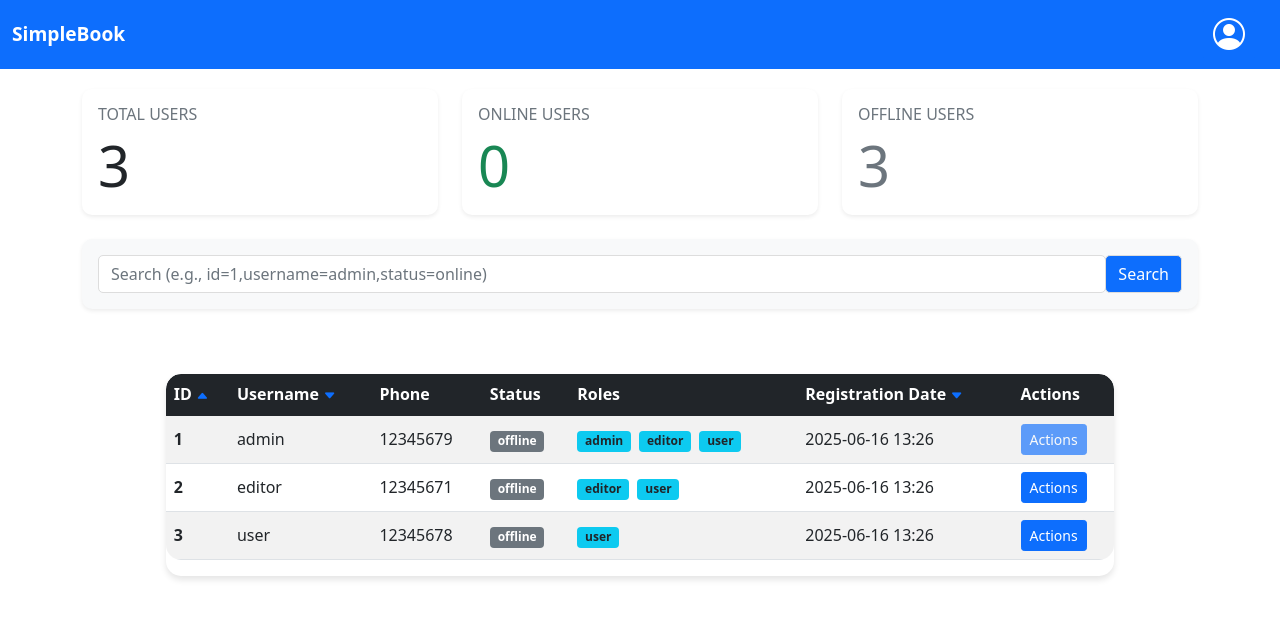
After one commit to Antonioiewh/IT2555_Project, a Flask app: page /users_dashboard in a window 1280 px wide. The commit adds this page. Shown: the top 619 px of the page. Run offline with Flask 3, Linux system fonts and the light colour scheme; a user stored in the database is signed in; data comes from the database, SQL or seed files in the repository; parts of the project's set-up code (start-up, migrations or seed data) failed here and were passed over; some libraries are stand-ins or nearby versions.

Commit message:
added admin manage users

```diff
--- a/mysql/database_test.sql
+++ b/mysql/database_test.sql
@@ -24,6 +24,7 @@ DROP TABLE IF EXISTS users; -- Drop users table last
 -- **************************************
 -- 1. User Accounts
 -- **************************************
+-- status is offline, online, suspended, terminated
 CREATE TABLE users (
     user_id INT AUTO_INCREMENT PRIMARY KEY,
     username VARCHAR(80) UNIQUE NOT NULL,
--- a/project/app.py
+++ b/project/app.py
@@ -1,11 +1,11 @@
-from flask import Flask, render_template, redirect, url_for, flash, request, current_app
+from flask import Flask, render_template, redirect, url_for, flash, request, current_app, abort
 from flask_sqlalchemy import SQLAlchemy
 from flask_login import LoginManager, UserMixin, login_user, logout_user, login_required, current_user
 from werkzeug.security import generate_password_hash, check_password_hash
 from functools import wraps
 import os
 from datetime import datetime # Keep datetime for datetime.utcnow()
-
+import re
 # antonio: forms
 from forms import SignupForm,LoginForm,ReportForm # Assuming you have a SignupForm defined
 
@@ -30,9 +30,32 @@ app.config['SQLALCHEMY_TRACK_MODIFICATIONS'] = False
 app.config['SECRET_KEY'] = os.getenv('SECRET_KEY', 'a_very_secret_key_for_dev') # Change in production!
 
 db = SQLAlchemy(app)
-login_manager = LoginManager()
+login_manager = LoginManager(app)
 login_manager.init_app(app)
 login_manager.login_view = 'login' # Redirect to login if user not authenticated
+
+# --- Flask-Login User Loader ---
+@login_manager.user_loader
+def load_user(user_id):
+    """Loads a user from the database given their ID."""
+    return db.session.get(User, int(user_id))
+
+
+# --- Admin Required Decorator ---
+def admin_required(f):
+    """
+    Decorator to restrict access to views to users with the 'admin' role.
+    Ensures user is logged in and has the 'admin' role.
+    """
+    @wraps(f)
+    @login_required # Ensure user is logged in first
+    def decorated_function(*args, **kwargs):
+        if not current_user.has_role('admin'):
+            flash('Access denied. You do not have administrator privileges.', 'danger')
+            # Abort with 403 Forbidden status code
+            abort(403)
+        return f(*args, **kwargs)
+    return decorated_function
 
 # --- Models ---
 
@@ -502,6 +525,79 @@ def report_confirmation():
     reported_username = request.args.get('reported_username', 'the user')
     return render_template('UserReportConfirmed.html', reported_username=reported_username)
 
+
+
+# --- Admin Routes ---
+@app.route('/users_dashboard')
+@admin_required # Protect this route with the admin_required decorator
+def manage_users():
+    # Get query parameters
+    search_query = request.args.get('search', '').strip()
+    sort_by = request.args.get('sort_by', 'id')  # Default sort by ID
+    order = request.args.get('order', 'asc')  # Default order is ascending
+
+    # Base query
+    query = User.query
+
+    # Apply search filters with enhanced validation
+    if search_query:
+        filters = search_query.split(',')
+        for filter_item in filters:
+            filter_item = filter_item.strip()  # Remove extra spaces
+            filter_item = re.sub(r'[^\w=]', '', filter_item)  # Remove special characters except '='
+
+            if 'id=' in filter_item:
+                try:
+                    user_id = int(filter_item.split('id=')[1])
+                    query = query.filter(User.user_id == user_id)
+                except ValueError:
+                    flash("Invalid ID format. ID must be a number.", "danger")
+            elif 'username=' in filter_item:
+                username = filter_item.split('username=')[1].strip()
+                if re.match(r'^[a-zA-Z0-9_]+$', username):  # Allow alphanumeric and underscores
+                    query = query.filter(User.username.ilike(f"%{username}%"))
+                else:
+                    flash("Invalid username format. Username must be alphanumeric.", "danger")
+            elif 'phone=' in filter_item:
+                phone = filter_item.split('phone=')[1].strip()
+                if re.match(r'^\d+$', phone):  # Ensure phone contains only digits
+                    query = query.filter(User.phone_number.ilike(f"%{phone}%"))
+                else:
+                    flash("Invalid phone format. Phone must contain only digits.", "danger")
+            elif 'status=' in filter_item:
+                status = filter_item.split('status=')[1].strip().lower()
+                if status in ['online', 'offline']:  # Ensure status is valid
+                    query = query.filter(User.current_status.ilike(f"%{status}%"))
+                else:
+                    flash("Invalid status format. Status must be 'online' or 'offline'.", "danger")
+            else:
+                flash("Invalid query format. Please use id=, username=, phone=, or status=.", "danger")
+
+    # Apply sorting
+    if sort_by == 'username':
+        query = query.order_by(User.username.asc() if order == 'asc' else User.username.desc())
+    elif sort_by == 'registration_date':
+        query = query.order_by(User.created_at.asc() if order == 'asc' else User.created_at.desc())
+    else:  # Default sort by ID
+        query = query.order_by(User.user_id.asc() if order == 'asc' else User.user_id.desc())
+
+    users = query.all()
+
+    total_users = User.query.count()
+    online_users = User.query.filter_by(current_status='online').count()
+    offline_users = User.query.filter_by(current_status='offline').count()
+
+    return render_template(
+        'AdminManageUsers.html',
+        total_users=total_users,
+        online_users=online_users,
+        offline_users=offline_users,
+        users=users,
+        sort_by=sort_by,
+        order=order,
+        search_query=search_query
+    )
+
 @app.errorhandler(404)
 def not_found_error(error):
     return render_template('404_error.html'), 404
--- /dev/null
+++ b/project/templates/AdminManageUsers.html
@@ -0,0 +1,136 @@
+{% extends "UserBase.html" %}
+{% block title %}Admin - Manage Users{% endblock %}
+
+{% block content %}
+<div class="container" style="height: 66vh; display: flex; flex-direction: column; justify-content: space-between; margin-top: 20px;"> <!-- Added margin-top for spacing -->
+    <!-- Top Section: Cards -->
+    <div class="row mb-4">
+        <div class="col-md-4">
+            <div class="card shadow-sm border-0" style="background-color: #ffffff; border-radius: 10px;"> <!-- Changed background color to lighter (#ffffff) -->
+                <div class="card-body">
+                    <h6 class="card-title text-uppercase text-muted">Total Users</h6>
+                    <p class="card-text display-4 text-dark">{{ total_users }}</p>
+                </div>
+            </div>
+        </div>
+        <div class="col-md-4">
+            <div class="card shadow-sm border-0" style="background-color: #ffffff; border-radius: 10px;"> <!-- Changed background color to lighter (#ffffff) -->
+                <div class="card-body">
+                    <h6 class="card-title text-uppercase text-muted">Online Users</h6>
+                    <p class="card-text display-4 text-success">{{ online_users }}</p>
+                </div>
+            </div>
+        </div>
+        <div class="col-md-4">
+            <div class="card shadow-sm border-0" style="background-color: #ffffff; border-radius: 10px;"> <!-- Changed background color to lighter (#ffffff) -->
+                <div class="card-body">
+                    <h6 class="card-title text-uppercase text-muted">Offline Users</h6>
+                    <p class="card-text display-4 text-secondary">{{ offline_users }}</p>
+                </div>
+            </div>
+        </div>
+    </div>
+
+    <!-- Search Bar -->
+    <div class="card shadow-sm border-0 mb-4" style="background-color: #f8f9fa; border-radius: 10px;">
+        <div class="card-body">
+            <form method="get" action="/users_dashboard">
+                <div class="input-group">
+                    <input type="text" name="search" class="form-control" placeholder="Search (e.g., id=1,username=admin,status=online)" value="{{ search_query }}" style="border: 1px solid #ddd; border-radius: 5px;"> <!-- Reduced border thickness -->
+                    <button class="btn btn-primary" type="submit" style="border: 1px solid #ddd; border-radius: 5px;">Search</button> <!-- Reduced border thickness -->
+                </div>
+            </form>
+        </div>
+    </div>
+
+    <!-- Bottom Section: Table -->
+    {% if users %}
+<div class="table-responsive" style="width: 85%; max-width: 85%; margin: auto; border-radius: 15px; overflow: hidden; box-shadow: 0 4px 6px rgba(0, 0, 0, 0.1);">
+    <table class="table table-hover table-striped align-middle" style="border-radius: 15px; overflow: hidden;">
+        <thead class="table-dark">
+            <tr>
+                <th scope="col">
+                    <a href="?sort_by=id&order={{ 'asc' if sort_by != 'id' or order == 'desc' else 'desc' }}&search={{ search_query }}" class="text-white text-decoration-none">
+                        ID
+                        <i class="bi {% if sort_by == 'id' and order == 'asc' %}bi-caret-up-fill{% else %}bi-caret-down-fill{% endif %}" style="font-size: 0.8rem; color: #0d6efd;"></i>
+                    </a>
+                </th>
+                <th scope="col">
+                    <a href="?sort_by=username&order={{ 'asc' if sort_by != 'username' or order == 'desc' else 'desc' }}&search={{ search_query }}" class="text-white text-decoration-none">
+                        Username
+                        <i class="bi {% if sort_by == 'username' and order == 'asc' %}bi-caret-up-fill{% else %}bi-caret-down-fill{% endif %}" style="font-size: 0.8rem; color: #0d6efd;"></i>
+                    </a>
+                </th>
+                <th scope="col">Phone</th>
+                <th scope="col">Status</th>
+                <th scope="col">Roles</th>
+                <th scope="col">
+                    <a href="?sort_by=registration_date&order={{ 'asc' if sort_by != 'registration_date' or order == 'desc' else 'desc' }}&search={{ search_query }}" class="text-white text-decoration-none">
+                        Registration Date
+                        <i class="bi {% if sort_by == 'registration_date' and order == 'asc' %}bi-caret-up-fill{% else %}bi-caret-down-fill{% endif %}" style="font-size: 0.8rem; color: #0d6efd;"></i>
+                    </a>
+                </th>
+                <th scope="col">Actions</th>
+            </tr>
+        </thead>
+
+        <tbody>
+            {% for user in users %}
+            <tr>
+                <th scope="row">{{ user.user_id }}</th>
+                <td>{{ user.username }}</td>
+                <td>{{ user.phone_number if user.phone_number else 'N/A' }}</td>
+                <td>
+                    <span class="badge {% if user.current_status == 'online' %}bg-success{% else %}bg-secondary{% endif %}">{{ user.current_status }}</span>
+                </td>
+                <td>
+                    {% for role in user.roles %}
+                        <span class="badge bg-info text-dark me-1">{{ role.role_name }}</span>
+                    {% else %}
+                        <span class="badge bg-warning text-dark">No Roles</span>
+                    {% endfor %}
+                </td>
+                <td>{{ user.created_at.strftime('%Y-%m-%d %H:%M') }}</td>
+                <td>
+                    <button type="button" class="btn btn-sm btn-primary" title="User Actions" data-bs-toggle="modal" data-bs-target="#userActionModal{{ user.user_id }}"
+                        {% if 'admin' in user.roles|map(attribute='role_name') %}disabled{% endif %}>
+                        Actions
+                    </button>
+                    <div class="modal fade" id="userActionModal{{ user.user_id }}" tabindex="-1" aria-labelledby="userActionModalLabel{{ user.user_id }}" aria-hidden="true">
+                        <div class="modal-dialog">
+                            <div class="modal-content">
+                                <div class="modal-header">
+                                    <h5 class="modal-title" id="userActionModalLabel{{ user.user_id }}">Manage User: {{ user.username }}</h5>
+                                    <button type="button" class="btn-close" data-bs-dismiss="modal" aria-label="Close"></button>
+                                </div>
+                                <div class="modal-body">
+                                    <p>Choose an action for user <strong>{{ user.username }}</strong>:</p>
+                                    <div class="d-grid gap-2">
+                                        <button type="button" class="btn btn-secondary" {% if user.account_status != 'suspended' %}disabled{% endif %}>
+                                            Restore User Account
+                                        </button>
+                                        <button type="button" class="btn btn-danger">
+                                            Terminate User Account
+                                        </button>
+                                        <button type="button" class="btn btn-warning">
+                                            Suspend User Account
+                                        </button>
+                                    </div>
+                                </div>
+                                <div class="modal-footer">
+                                    <button type="button" class="btn btn-secondary" data-bs-dismiss="modal">Close</button>
+                                </div>
+                            </div>
+                        </div>
+                    </div>
+                </td>
+            </tr>
+            {% endfor %}
+        </tbody>
+    </table>
+</div>
+    {% else %}
+    <p class="text-center text-muted">No users found in the database.</p>
+    {% endif %}
+</div>
+{% endblock %}
--- a/project/templates/UserBase.html
+++ b/project/templates/UserBase.html
@@ -41,7 +41,7 @@
             {% if current_user.is_authenticated %}
                 {% if current_user.has_role('admin')%} <!--only users can view profile-->
 
-                    <a class="nav-link" href="#" style="color:#232946;border-radius:0.5rem;margin:0.5rem 1rem;display:flex;align-items:center;font-size:1.1rem;">
+                    <a class="nav-link" href="users_dashboard" style="color:#232946;border-radius:0.5rem;margin:0.5rem 1rem;display:flex;align-items:center;font-size:1.1rem;">
                         <i class="bi bi-person-fill" style="margin-right:1rem;font-size:1.3rem;"></i> Manage users <!--go to users dashboard-->
                     </a>
                 {% elif current_user.has_role('user') %} <!--only admin can manage users-->
```
